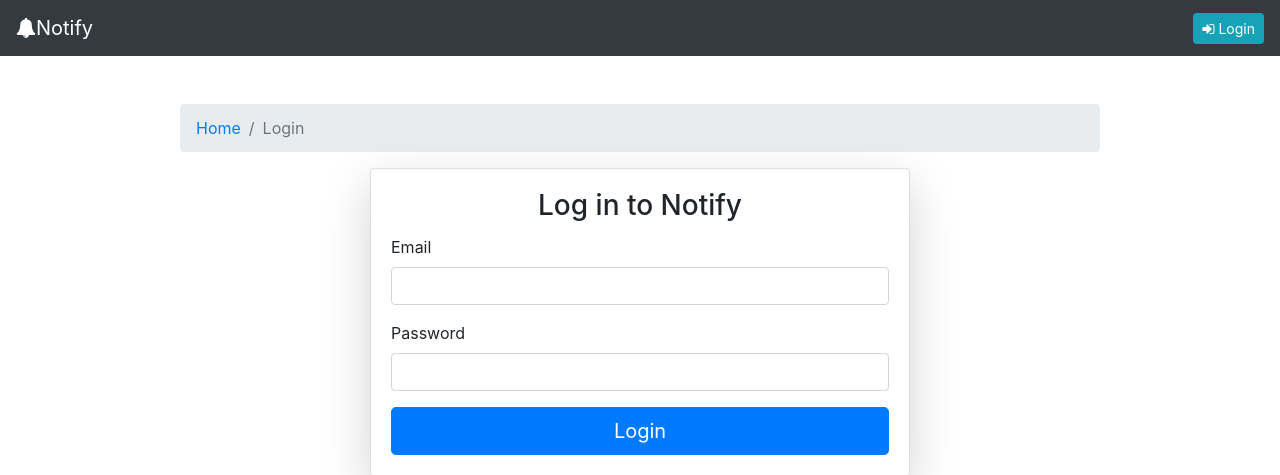
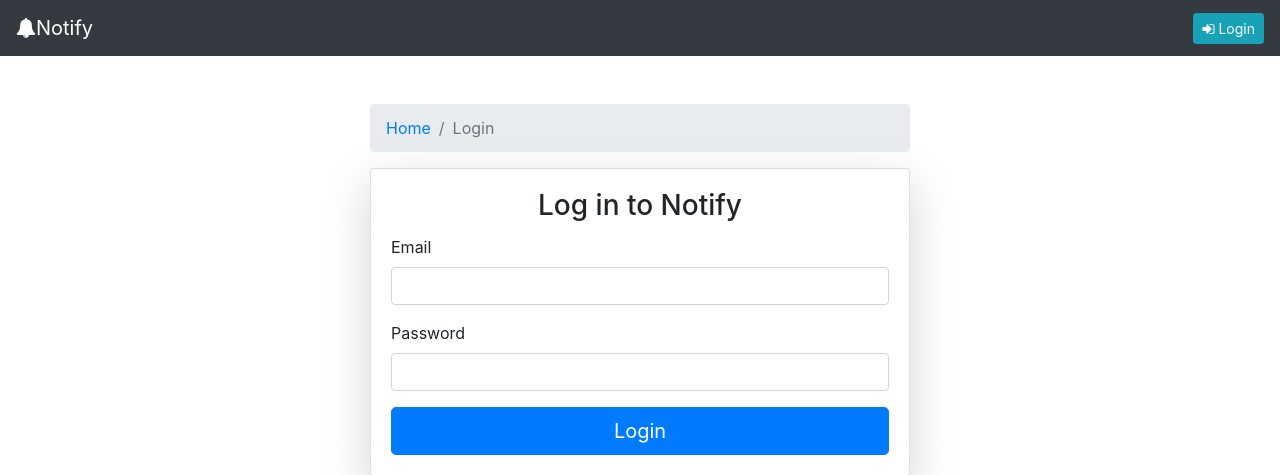
Before and after one commit to kamalkhadka/notify, a Flask app: page /login in a window 1280 px wide. Shown: the top 475 px of the page. Run offline with Flask 2, Linux system fonts and the light colour scheme; some libraries are stand-ins or nearby versions.

Commit message:
login page changed

```diff
--- a/templates/login.html
+++ b/templates/login.html
@@ -2,7 +2,7 @@
 {% block title %}Login{% endblock %}
 {% block content %}
 <div class="row ">
-  <div class="col-md-10 mx-auto">
+  <div class="col-md-6 mx-auto">
 <nav aria-label="breadcrumb ">
   <ol class="breadcrumb">
     <li class="breadcrumb-item"><a href="/">Home</a></li>
```
